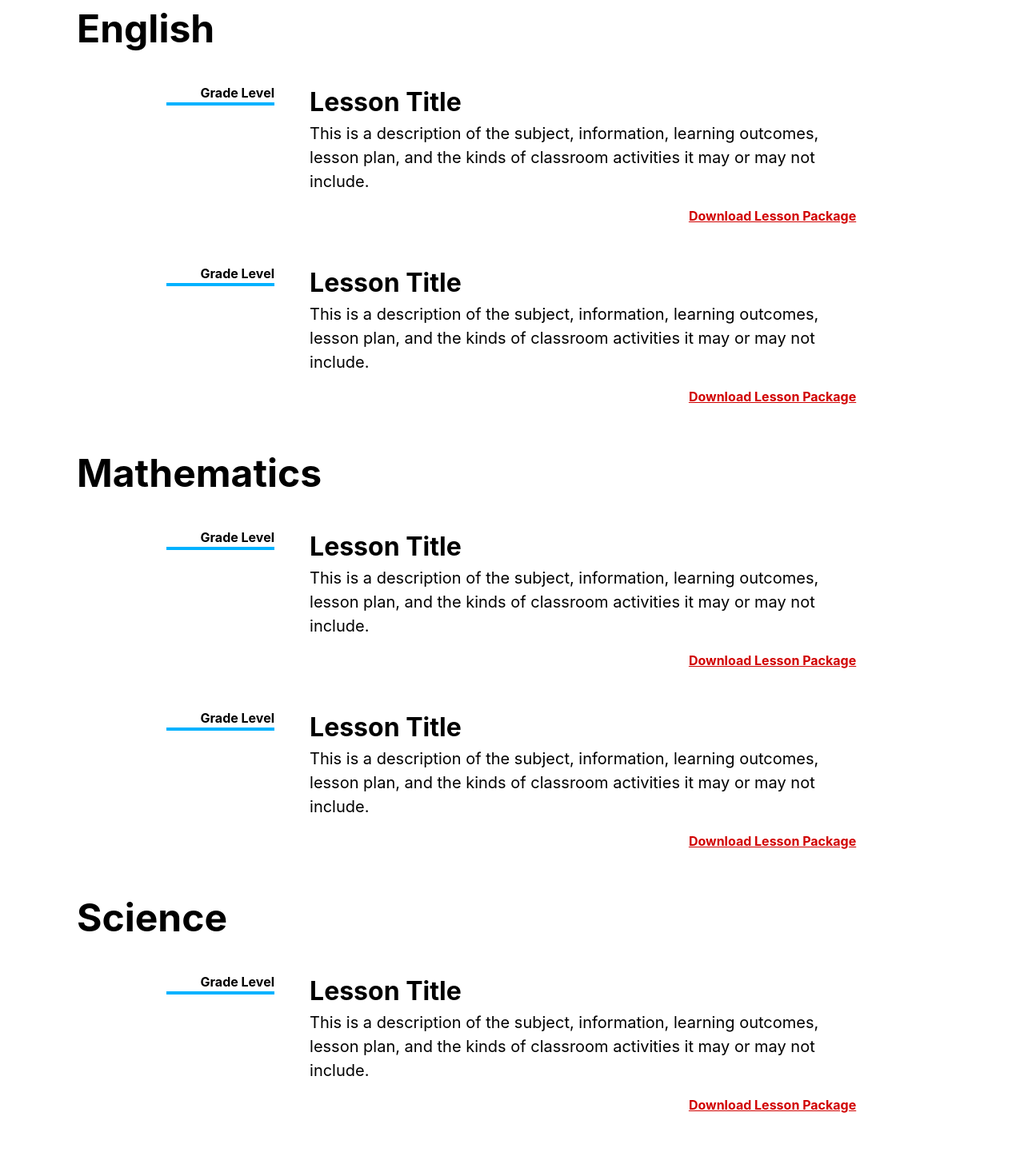
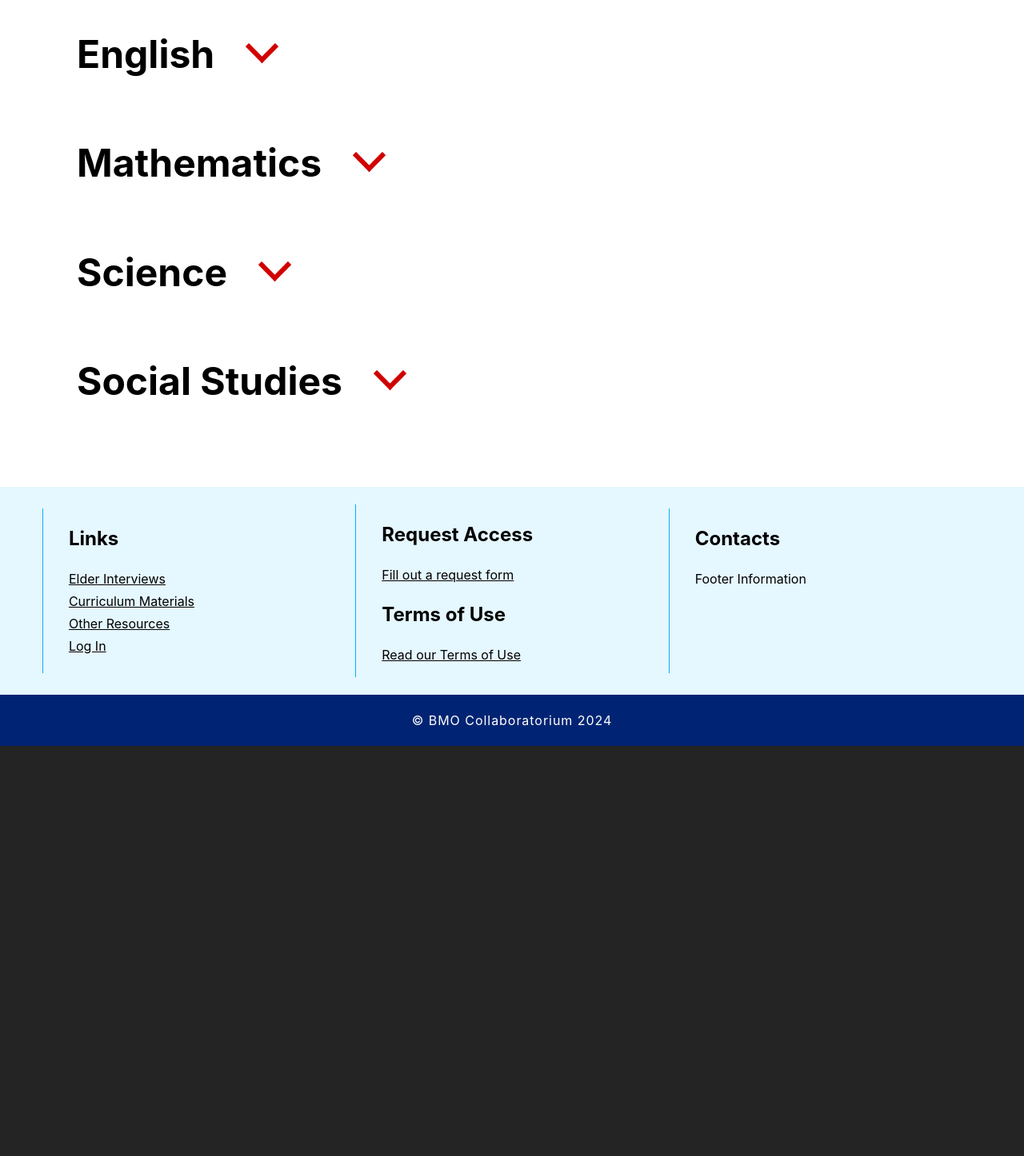
Before and after one commit to HarrySidhu1815/Seabird-Project, a React (Vite) app in the folder client/: page /curriculum in a window 1280 px wide. Shown: the part 860-2306 px from the top of the page at 80% size. After the commit the page ends 1793 px from the top, so only its background shows below. Built offline with nearby package versions, Linux system fonts and the light colour scheme.

Commit message:
curriculum lessons made expandable with dummy data

```diff
--- a/client/src/components/Resource/Resource.jsx
+++ b/client/src/components/Resource/Resource.jsx
@@ -1,62 +1,44 @@
-import React from "react";
+import React, { useState } from "react";
+import arrow from "../../assets/arrow.png";
 import Lesson from "./Lesson";
-import classes from './Resource.module.css'
+import classes from "./Resource.module.css";
+import { getAllLessonBySubject, getAllSubjects } from "../../util/lesson";
 
 export default function Resource() {
+  const subjects = getAllSubjects();
+
   return (
     <div className={classes.resource}>
-      <div>
-        <h1>English</h1>
-        <Lesson title="Lesson Title" level="Grade Level">
-          This is a description of the subject, information, learning outcomes,
-          lesson plan, and the kinds of classroom activities it may or may not
-          include.
-        </Lesson>
-        <Lesson title="Lesson Title" level="Grade Level">
-          This is a description of the subject, information, learning outcomes,
-          lesson plan, and the kinds of classroom activities it may or may not
-          include.
-        </Lesson>
-      </div>
-      <div>
-        <h1>Mathematics</h1>
-        <Lesson title="Lesson Title" level="Grade Level">
-          This is a description of the subject, information, learning outcomes,
-          lesson plan, and the kinds of classroom activities it may or may not
-          include.
-        </Lesson>
-        <Lesson title="Lesson Title" level="Grade Level">
-          This is a description of the subject, information, learning outcomes,
-          lesson plan, and the kinds of classroom activities it may or may not
-          include.
-        </Lesson>
-      </div>
-      <div>
-        <h1>Science</h1>
-        <Lesson title="Lesson Title" level="Grade Level">
-          This is a description of the subject, information, learning outcomes,
-          lesson plan, and the kinds of classroom activities it may or may not
-          include.
-        </Lesson>
-        <Lesson title="Lesson Title" level="Grade Level">
-          This is a description of the subject, information, learning outcomes,
-          lesson plan, and the kinds of classroom activities it may or may not
-          include.
-        </Lesson>
-      </div>
-      <div>
-        <h1>Social Studies</h1>
-        <Lesson title="Lesson Title" level="Grade Level">
-          This is a description of the subject, information, learning outcomes,
-          lesson plan, and the kinds of classroom activities it may or may not
-          include.
-        </Lesson>
-        <Lesson title="Lesson Title" level="Grade Level">
-          This is a description of the subject, information, learning outcomes,
-          lesson plan, and the kinds of classroom activities it may or may not
-          include.
-        </Lesson>
-      </div>
+      {subjects.map((subject) => {
+        const lessons = getAllLessonBySubject(subject);
+        const [isExpanded, setIsExpanded] = useState(false);
+
+        function handleExpandClick() {
+          setIsExpanded((prevState) => !prevState);
+        }
+        return (
+          <div key={subject}>
+            <div className={classes["lesson-header"]}>
+              <h1>{subject}</h1>
+              <button onClick={handleExpandClick}>
+                <img className={isExpanded ? classes.close : classes.open} src={arrow} alt="arrow" />
+              </button>
+            </div>
+            {isExpanded &&
+              lessons.map((lesson) => {
+                return (
+                  <Lesson
+                    key={lesson.id}
+                    title={lesson.title}
+                    level={lesson.level}
+                  >
+                    {lesson.description}
+                  </Lesson>
+                );
+              })}
+          </div>
+        );
+      })}
     </div>
   );
 }
--- a/client/src/components/Resource/Resource.module.css
+++ b/client/src/components/Resource/Resource.module.css
@@ -1,8 +1,26 @@
 .resource{
     margin: 4rem 6rem;
-    min-height: 250vh;
+    height: auto;
 }
 
-.resource h1{
+.lesson-header{
+    display: flex;
+    gap: 2rem;
+    align-items: center;
+}
+
+.lesson-header button{
+    background: none;
+    cursor: pointer;
+    height: 70%;
+    border: none;
+}
+
+.open{
+    transform: rotate(180deg);
+    transition: transform 0.2s ease-out;
+}
+
+.lesson-header h1{
     font-size: 3rem;
 }
--- /dev/null
+++ b/client/src/util/lesson.js
@@ -0,0 +1,76 @@
+export const DUMMY_LESSONS = [
+    {
+        id: '1',
+        subject: 'English',
+        title: 'Lesson Title',
+        level: 'Grade Level',
+        description: 'This is a description of the subject, information, learning outcomes, lesson plan, and the kinds of classroom activities it may or may not include.',
+        packageLink: 'http://dummy_url.com'
+    },
+    {
+        id: '2',
+        subject: 'English',
+        title: 'Lesson Title',
+        level: 'Grade Level',
+        description: 'This is a description of the subject, information, learning outcomes, lesson plan, and the kinds of classroom activities it may or may not include.',
+        packageLink: 'http://dummy_url.com'
+    },
+    {
+        id: '3',
+        subject: 'Mathematics',
+        title: 'Lesson Title',
+        level: 'Grade Level',
+        description: 'This is a description of the subject, information, learning outcomes, lesson plan, and the kinds of classroom activities it may or may not include.',
+        packageLink: 'http://dummy_url.com'
+    },
+    {
+        id: '4',
+        subject: 'Mathematics',
+        title: 'Lesson Title',
+        level: 'Grade Level',
+        description: 'This is a description of the subject, information, learning outcomes, lesson plan, and the kinds of classroom activities it may or may not include.',
+        packageLink: 'http://dummy_url.com'
+    },
+    {
+        id: '5',
+        subject: 'Science',
+        title: 'Lesson Title',
+        level: 'Grade Level',
+        description: 'This is a description of the subject, information, learning outcomes, lesson plan, and the kinds of classroom activities it may or may not include.',
+        packageLink: 'http://dummy_url.com'
+    },
+    {
+        id: '6',
+        subject: 'Science',
+        title: 'Lesson Title',
+        level: 'Grade Level',
+        description: 'This is a description of the subject, information, learning outcomes, lesson plan, and the kinds of classroom activities it may or may not include.',
+        packageLink: 'http://dummy_url.com'
+    },
+    {
+        id: '7',
+        subject: 'Social Studies',
+        title: 'Lesson Title',
+        level: 'Grade Level',
+        description: 'This is a description of the subject, information, learning outcomes, lesson plan, and the kinds of classroom activities it may or may not include.',
+        packageLink: 'http://dummy_url.com'
+    },
+    {
+        id: '8',
+        subject: 'Social Studies',
+        title: 'Lesson Title',
+        level: 'Grade Level',
+        description: 'This is a description of the subject, information, learning outcomes, lesson plan, and the kinds of classroom activities it may or may not include.',
+        packageLink: 'http://dummy_url.com'
+    },
+]
+
+export const getAllSubjects = () => {
+    const sujects = DUMMY_LESSONS.map(lesson => lesson.subject)
+    return [...new Set(sujects)]
+}
+
+export const getAllLessonBySubject = (subject) => {
+    const lessons = DUMMY_LESSONS.filter(lesson => lesson.subject === subject)
+    return lessons
+}
```
Also changed, not shown: client/src/assets/arrow.png (added).
